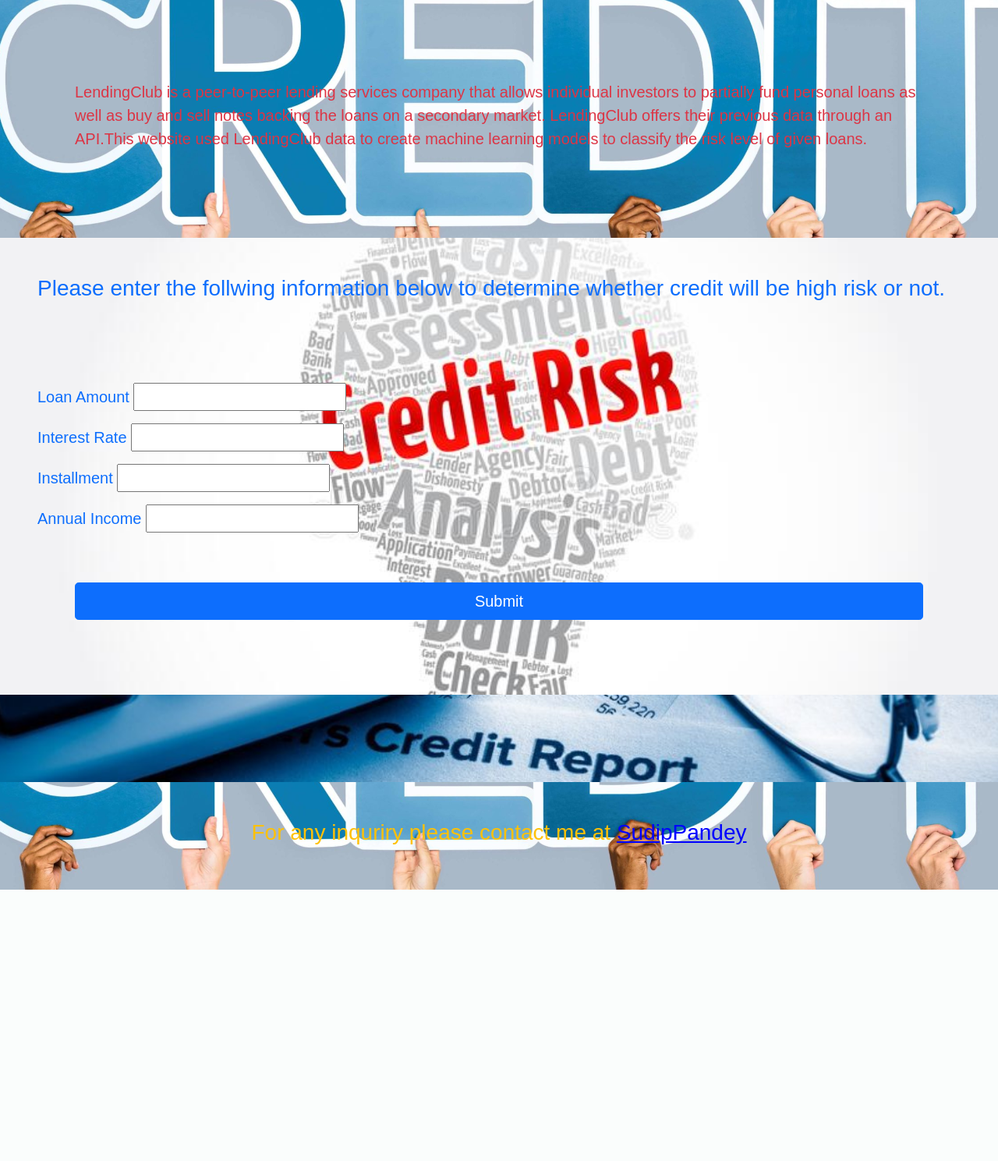
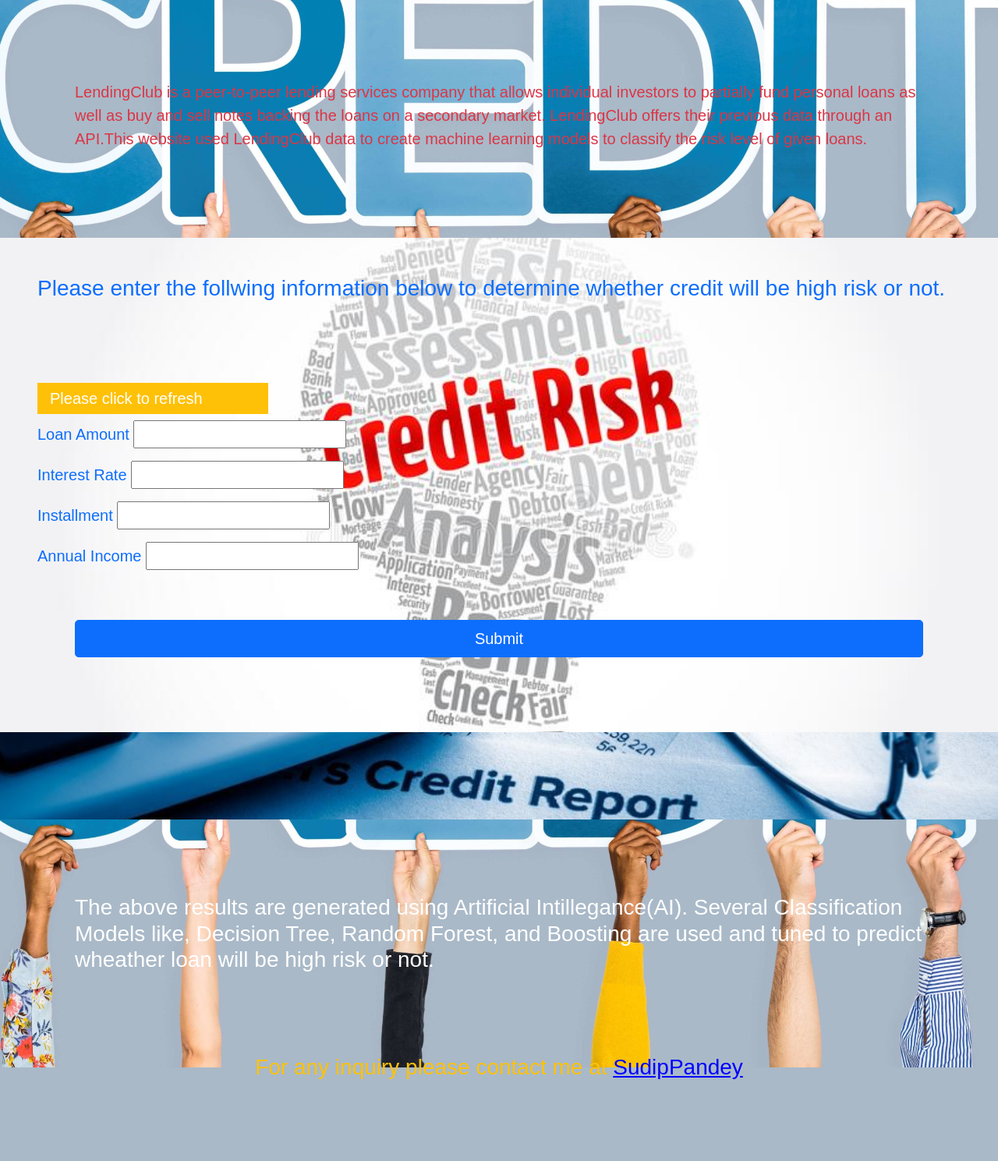
Before and after one commit to pandeysudip/credit-risk, a Flask app: page / in a window 1280 px wide. Shown: the part 231-1720 px from the top of the page at 78% size. Before the commit the page ends 1372 px from the top, so only its background shows below. Run offline with Flask 2, Linux system fonts and the light colour scheme; some libraries are stand-ins or nearby versions.

Commit message:
updating html

```diff
--- a/app.py
+++ b/app.py
@@ -10,7 +10,8 @@
 if uri.startswith("postgres://"):
     uri = uri.replace("postgres://", "postgresql://", 1)
 
-app.config['SQLALCHEMY_DATABASE_URI'] = uri#'postgresql://localhost:5432/credit-risk-eval'  #
+# 'postgresql://localhost:5432/credit-risk-eval'  # uri
+app.config['SQLALCHEMY_DATABASE_URI'] = uri
 #
 
 
@@ -45,6 +46,12 @@
     return render_template('index.html')
 
 
+@ app.route('/index.html')
+def home2():
+    # Return the template
+    return render_template('index.html')
+
+
 @ app.route('/send', methods=["GET", "POST"])
 def predic():
 
--- a/templates/index.html
+++ b/templates/index.html
@@ -33,6 +33,11 @@
         <section id="back2" class="bg-primary">
             <h3 class='text-primary p-5 '>Please enter the follwing information below to determine whether credit will be high risk or not. </h3>
             <div class= "p-5" >
+                <div class="col-md-3 bg-warning">
+                    <h2 role="presentation" class="nav-item">
+                        <a href="index.html" class="nav-link lead text-white">Please click to refresh</a>
+                    </h2>
+                </div>
                 <form action = "/send" method = "POST" role="form">
 
                     <div class="mb-3  lead text-primary">
@@ -75,8 +80,11 @@
 
 
         </section>
-        <div class="text-center text-warning p-5">
-           <h3> For any inquriry please contact me at <a href="https://pandeysudip.github.io/web/" target="_blank">SudipPandey</a></h3>
+        <div class=" p-5">
+            <h3 class=" text-white p-5">
+                The above results are generated using Artificial Intillegance(AI). Several Classification Models like, Decision Tree, Random Forest, and Boosting are used and tuned to predict wheather loan will be high risk or not.
+            </h3>
+           <h3 class="p-5 text-center text-warning"> For any inquiry please contact me at <a href="https://pandeysudip.github.io/web/" target="_blank">SudipPandey</a></h3>
         </div>
 
         <script>
@@ -85,8 +93,6 @@
             }
         </script>
 
-
-
             <script src="https://cdn.jsdelivr.net/npm/bootstrap@5.1.3/dist/js/bootstrap.bundle.min.js" integrity="sha384-ka7Sk0Gln4gmtz2MlQnikT1wXgYsOg+OMhuP+IlRH9sENBO0LRn5q+8nbTov4+1p" crossorigin="anonymous"></script>
             <script src="https://code.jquery.com/jquery-3.2.1.slim.min.js" integrity="sha384-KJ3o2DKtIkvYIK3UENzmM7KCkRr/rE9/Qpg6aAZGJwFDMVNA/GpGFF93hXpG5KkN" crossorigin="anonymous"></script>
             <script src="https://cdnjs.cloudflare.com/ajax/libs/popper.js/1.12.9/umd/popper.min.js" integrity="sha384-ApNbgh9B+Y1QKtv3Rn7W3mgPxhU9K/ScQsAP7hUibX39j7fakFPskvXusvfa0b4Q" crossorigin="anonymous"></script>
```
